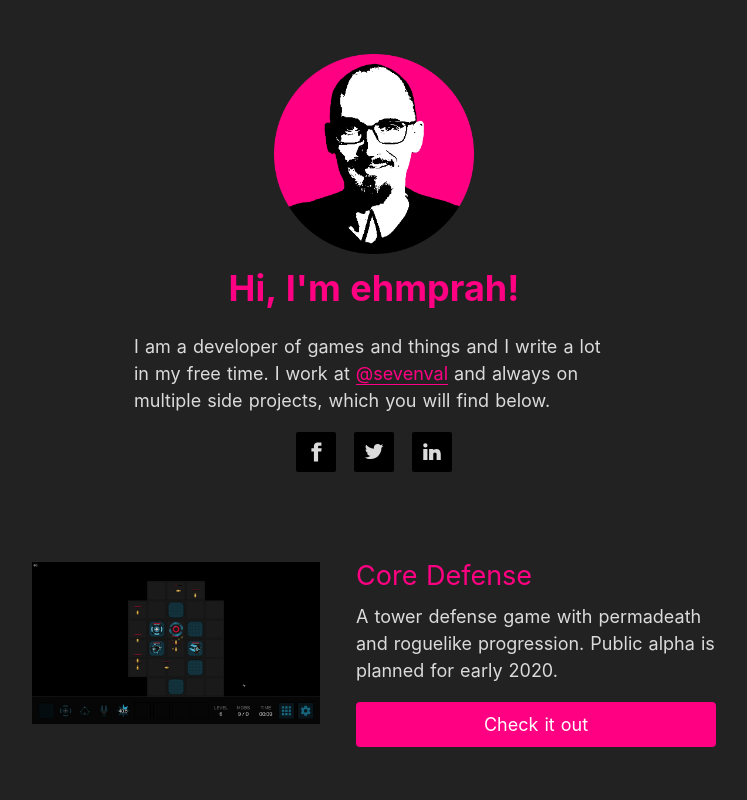
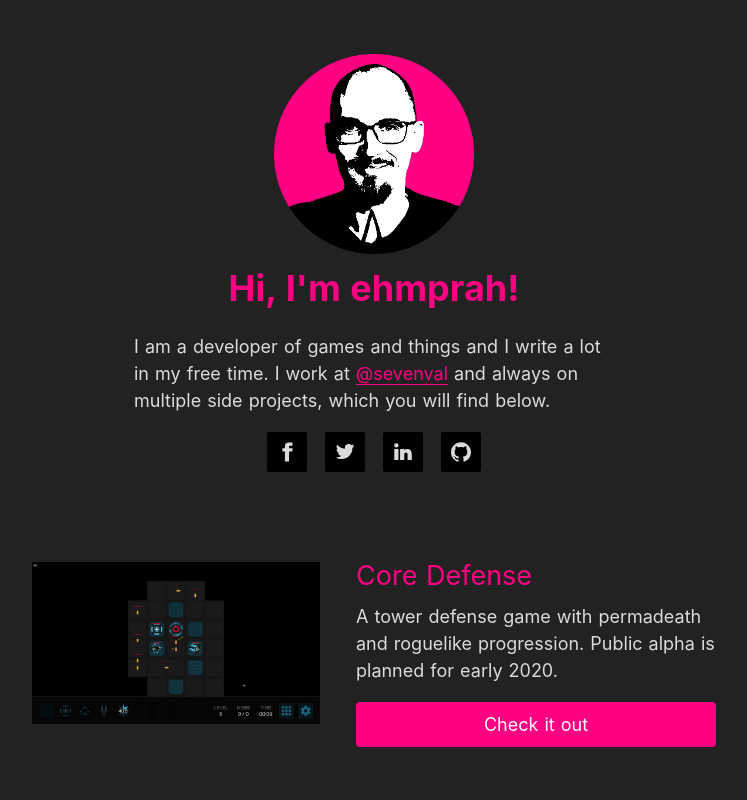
Before and after one commit to ehmprah/ehmprah.com, a Nuxt app: page / in a window 1280 px wide. Shown: the top 800 px of the page, without its empty margins (266-1013 px from the left). Built offline with nearby package versions, Linux system fonts and the light colour scheme.

Commit message:
Add github link

```diff
--- a/components/Follow.vue
+++ b/components/Follow.vue
@@ -45,6 +45,15 @@
         </svg>
       </a>
     </li>
+    <li>
+      <a href="https://www.github.com/ehmprah/">
+        <svg role="img" viewBox="0 0 24 24" xmlns="http://www.w3.org/2000/svg">
+          <path
+            d="M12 .297c-6.63 0-12 5.373-12 12 0 5.303 3.438 9.8 8.205 11.385.6.113.82-.258.82-.577 0-.285-.01-1.04-.015-2.04-3.338.724-4.042-1.61-4.042-1.61C4.422 18.07 3.633 17.7 3.633 17.7c-1.087-.744.084-.729.084-.729 1.205.084 1.838 1.236 1.838 1.236 1.07 1.835 2.809 1.305 3.495.998.108-.776.417-1.305.76-1.605-2.665-.3-5.466-1.332-5.466-5.93 0-1.31.465-2.38 1.235-3.22-.135-.303-.54-1.523.105-3.176 0 0 1.005-.322 3.3 1.23.96-.267 1.98-.399 3-.405 1.02.006 2.04.138 3 .405 2.28-1.552 3.285-1.23 3.285-1.23.645 1.653.24 2.873.12 3.176.765.84 1.23 1.91 1.23 3.22 0 4.61-2.805 5.625-5.475 5.92.42.36.81 1.096.81 2.22 0 1.606-.015 2.896-.015 3.286 0 .315.21.69.825.57C20.565 22.092 24 17.592 24 12.297c0-6.627-5.373-12-12-12"
+          />
+        </svg>
+      </a>
+    </li>
   </ul>
 </template>
 
```
